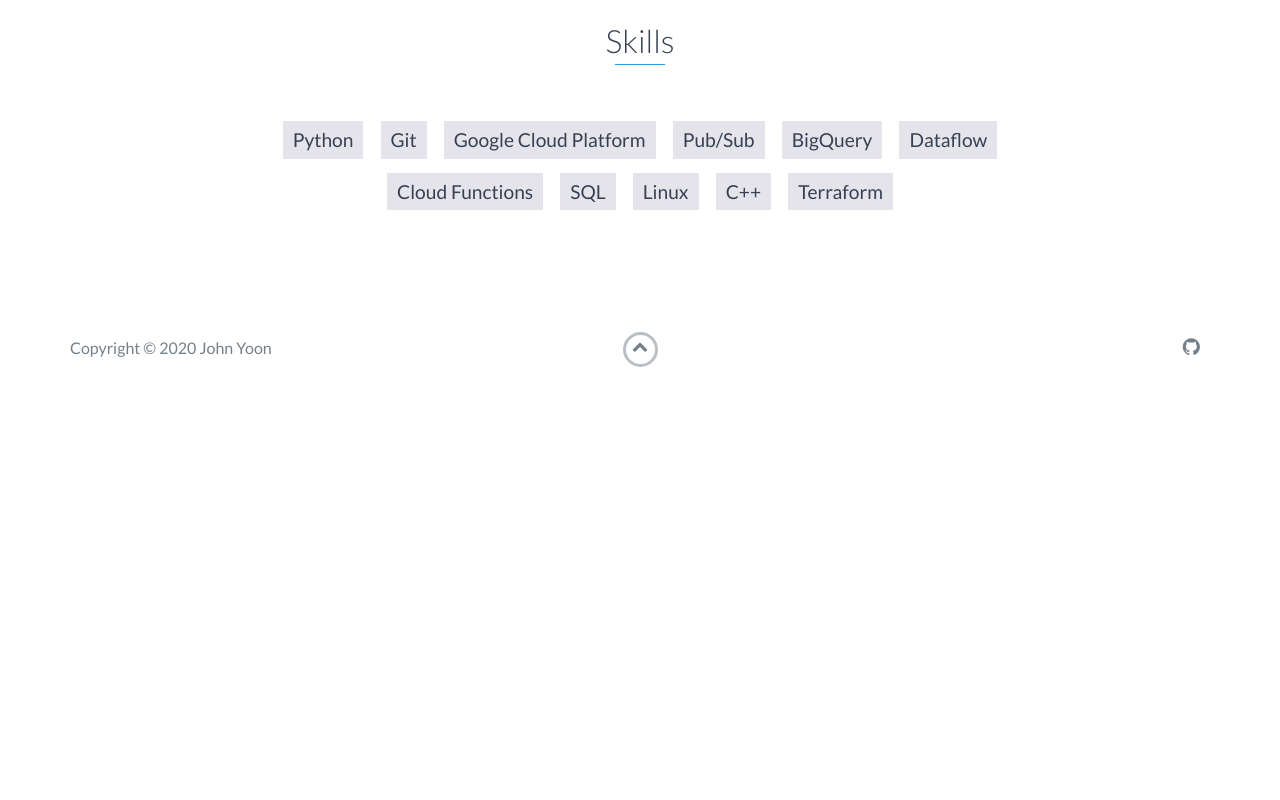
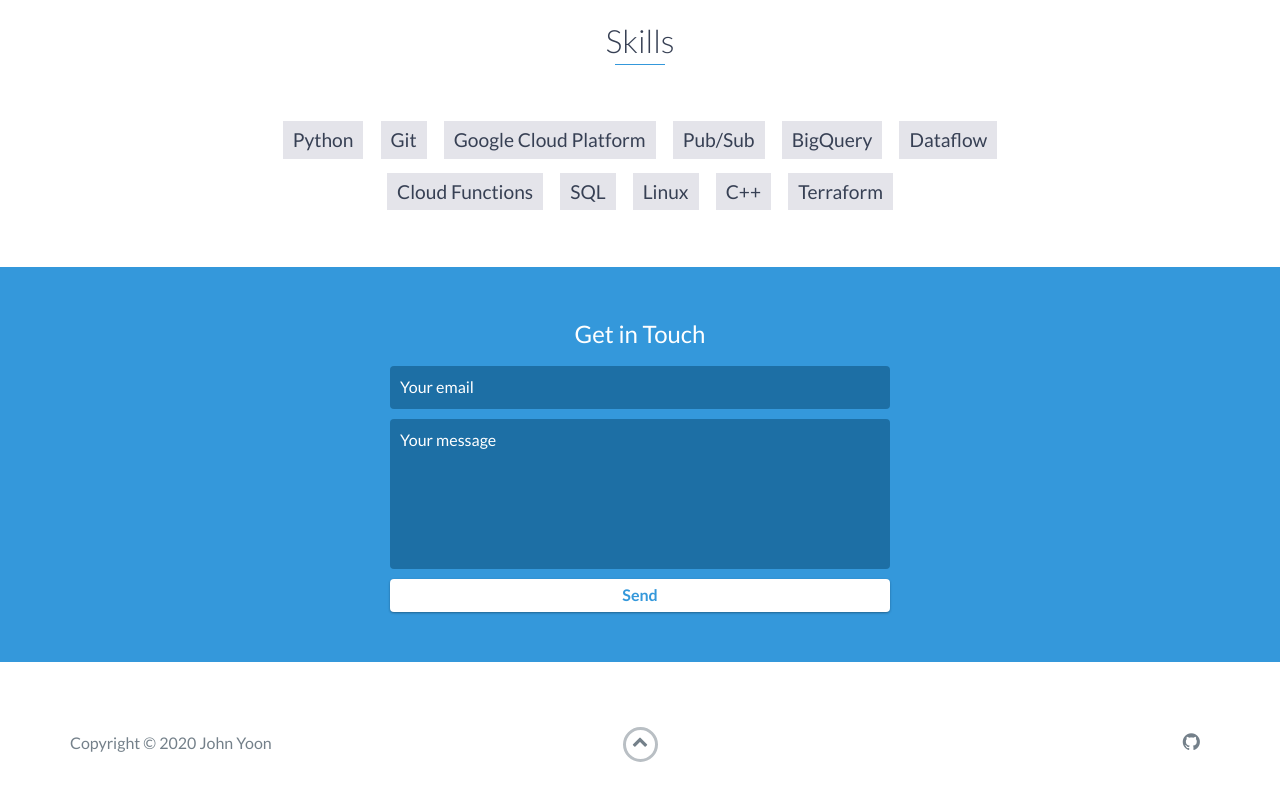
Before and after one commit to JohnYoon13/JohnYoon13.github.io, a website: page index.html in a window 1280 px wide. Shown: the part 3740-4540 px from the top of the page. Before the commit the page ends 4161 px from the top, so only its background shows below. Drawn offline with nearby package versions, Linux system fonts and the light colour scheme.

Commit message:
re-added contact box

```diff
--- a/index.html
+++ b/index.html
@@ -214,6 +214,20 @@
     </div>
     <!-- End #skills -->
 
+    <div id="contact">
+        <h2>Get in Touch</h2>
+        <div id="contact-form">
+            <form method="POST" action="https://formspree.io/johnyoon13@gmail.com">
+                <input type="hidden" name="_subject" value="Contact request from personal website" />
+                <input type="email" name="_replyto" placeholder="Your email" required>
+                <textarea name="message" placeholder="Your message" required></textarea>
+                <button type="submit">Send</button>
+            </form>
+        </div>
+        <!-- End #contact-form -->
+    </div>
+    <!-- End #contact -->
+
     <footer>
         <div class="container">
             <div class="row">
```
